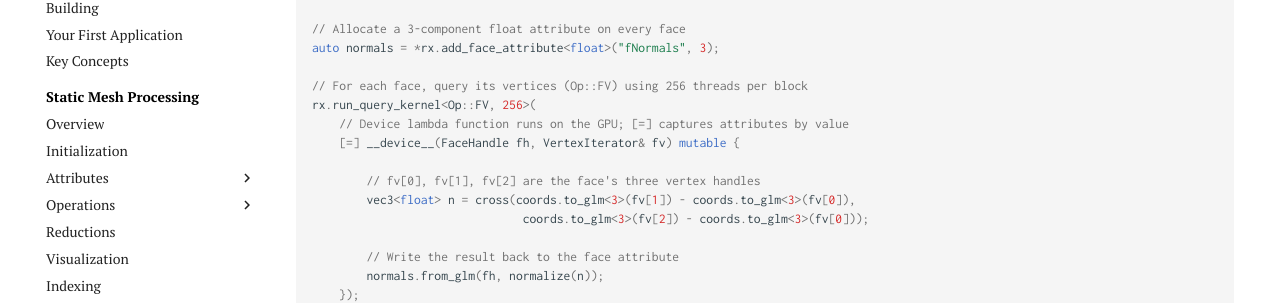
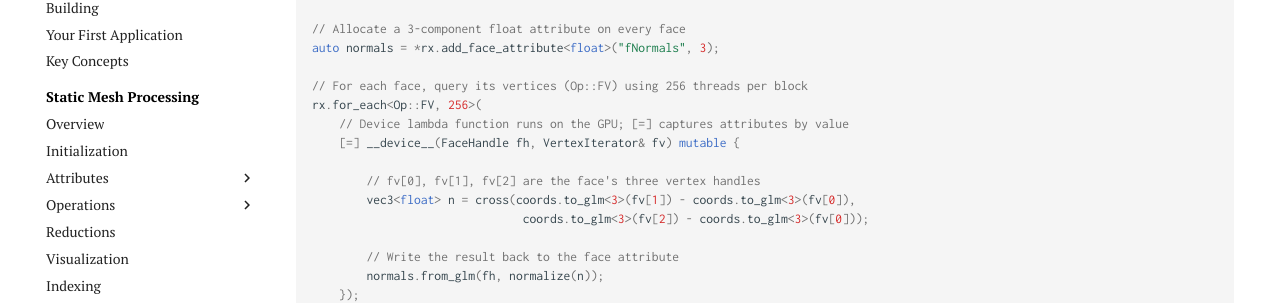
Before and after one commit to Ahdhn/RXMeshDocs, an MkDocs documentation site: the page built from docs/index.md, in a window 1280 px wide and 900 px high, scrolled down 578 px. Shown: the part 163-466 px from the top of the window. Built offline with MkDocs 1.6.1 and Material for MkDocs 9.7.7, drawn with Linux system fonts in a browser that asks for light colours; comment, search, counter and statistics services are not loaded.

Commit message:
Update index.md

```diff
--- a/docs/index.md
+++ b/docs/index.md
@@ -21,7 +21,7 @@ auto coords = *rx.get_input_vertex_coordinates();
 auto normals = *rx.add_face_attribute<float>("fNormals", 3);
 
 // For each face, query its vertices (Op::FV) using 256 threads per block
-rx.run_query_kernel<Op::FV, 256>(
+rx.for_each<Op::FV, 256>(
     // Device lambda function runs on the GPU; [=] captures attributes by value
     [=] __device__(FaceHandle fh, VertexIterator& fv) mutable {
 
```
